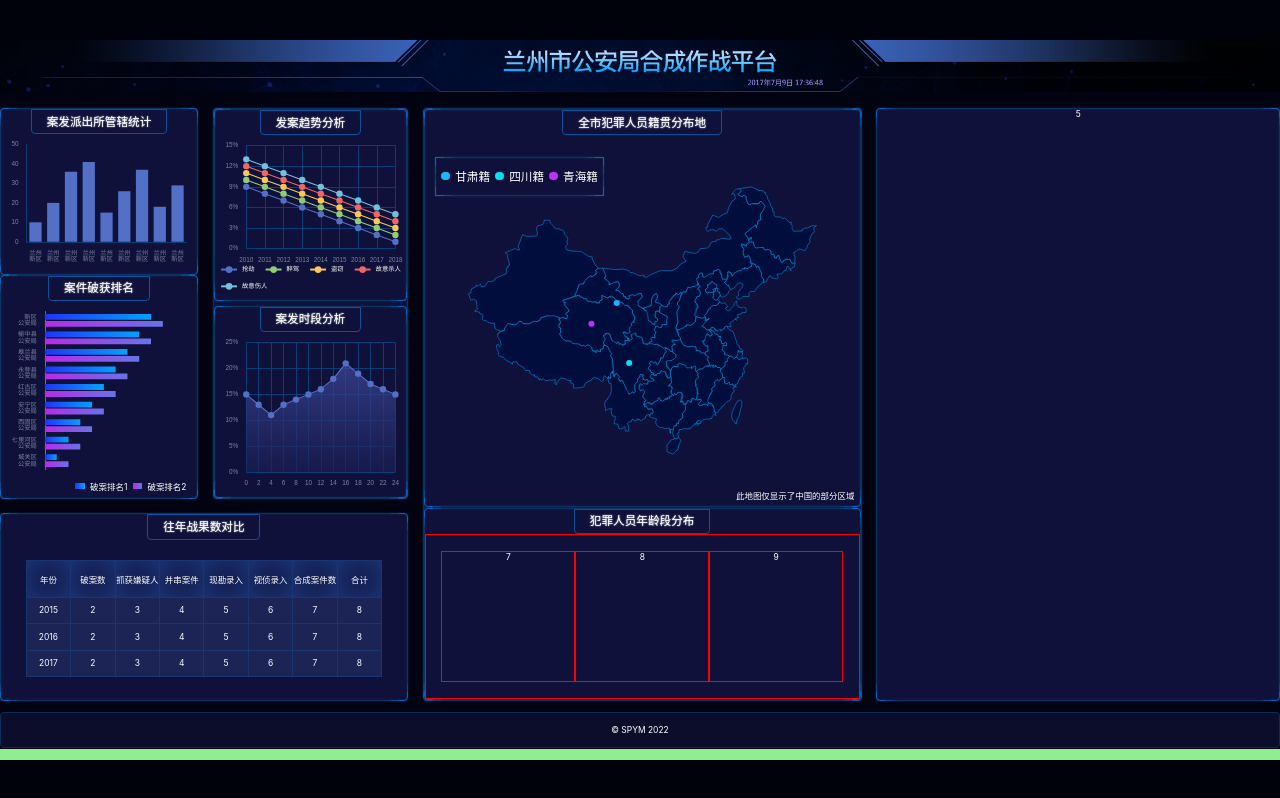
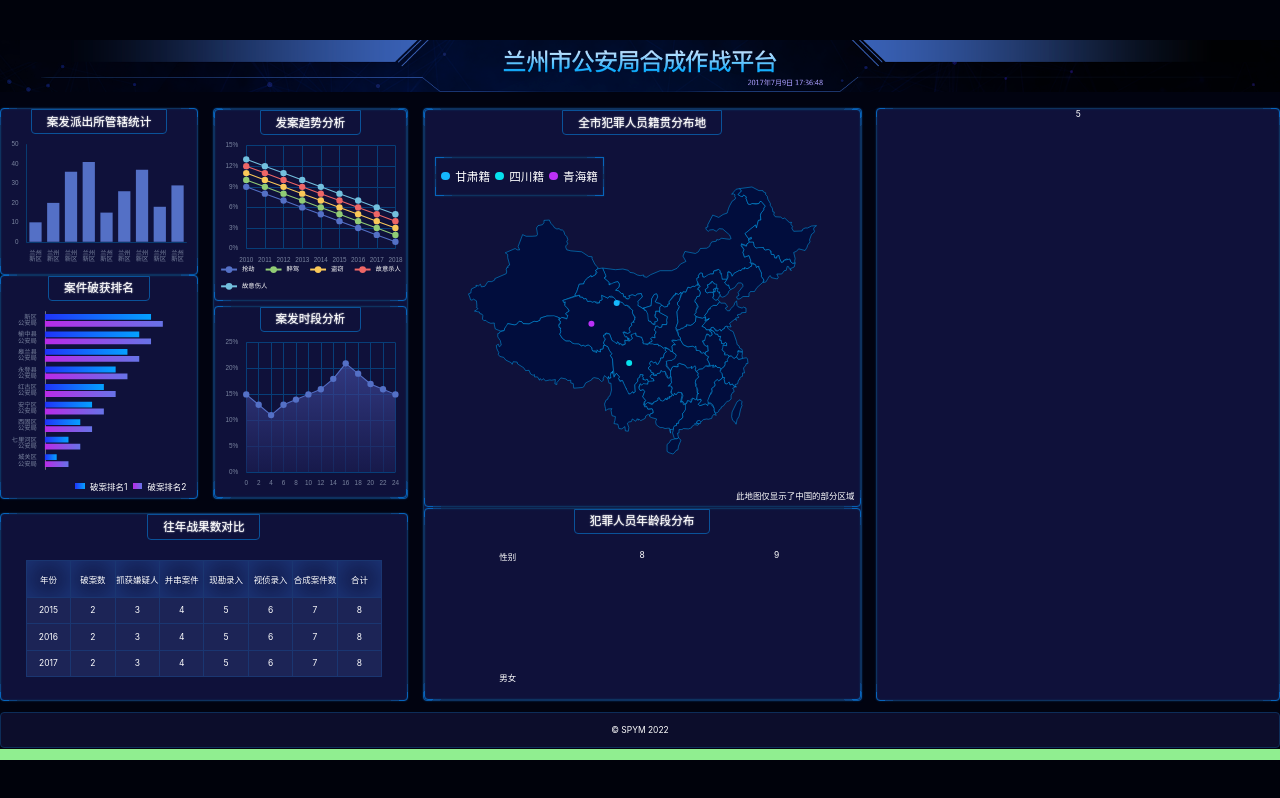
Before and after one commit to spymb/crona-map, a React (Vite) app: page /#/ in a window 1280 px wide. Built offline with nearby package versions, Linux system fonts and the light colour scheme.

Commit message:
完成chart7

```diff
--- a/src/components/chart7.tsx
+++ b/src/components/chart7.tsx
@@ -1,16 +1,52 @@
 import React, {useEffect, useRef} from 'react';
 import * as echarts from 'echarts';
+import {createEchartsOptions} from '../shared/create-echarts-options';
+import {px} from '../shared/px';
 
 export const Chart7 = () => {
   const divRef = useRef(null);
   useEffect(() => {
     var myChart = echarts.init(divRef.current);
+    myChart.setOption(createEchartsOptions({
+      color: ['#8D70F8', '#33A4FA'],
+      xAxis: {show: false},
+      yAxis: {show: false},
+      legend: {show: false},
+      series: [
+        {
+          name: '访问来源',
+          type: 'pie',
+          radius: ['75%', '90%'],
+          avoidLabelOverlap: false,
+          label: {
+            show: true, position: 'inside', textStyle: {color: 'white', fontSize: px(20)},
+            formatter(options) {
+              return options.value * 100 + '%';
+            }
+          },
+          labelLine: {show: false},
+          itemStyle: {
+            borderColor: '#0F113A',
+            borderWidth: px(4)
+          },
+          data: [
+            {value: 0.2, name: '女'},
+            {value: 0.8, name: '男'},
+          ]
+        }
+      ]
+    }));
   }, []);
 
   return (
-    <div className="年龄段-图1">7
-      <div ref={divRef} className="chart">
-
+    <div className="年龄段-图1">
+      <div className="chart">
+        <div className="main" ref={divRef}/>
+        <div className="text">性别</div>
+      </div>
+      <div className="legend">
+        <span className="male"/>男
+        <span className="female"/>女
       </div>
     </div>
   );
--- a/src/pages/home.scss
+++ b/src/pages/home.scss
@@ -123,12 +123,11 @@
     .年龄段 {display: flex;flex-direction: column;
       height: px(363);
       > .charts {
-        width: 100%;flex: 1; border: 1px solid red;
+        width: 100%;flex: 1;
         display: flex; padding: px(30);
       }
       &-图1, &-图2, &-图3 {
         flex: 1;
-        border: 1px solid red;
         display: flex; flex-direction: column;
       }
     }
```
